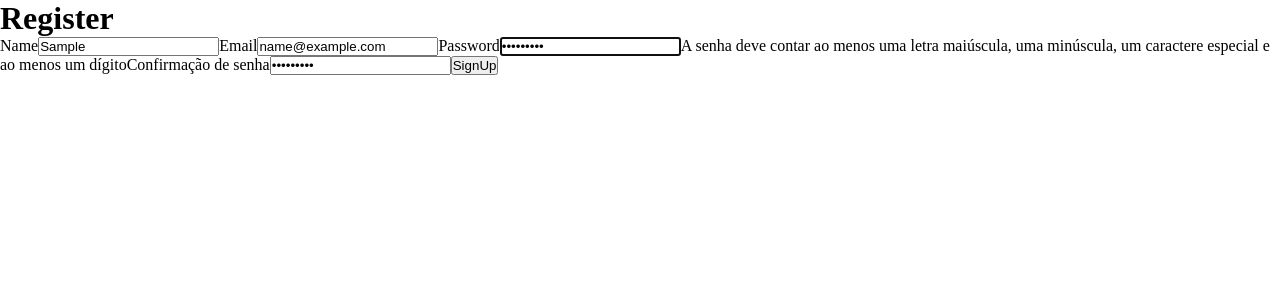
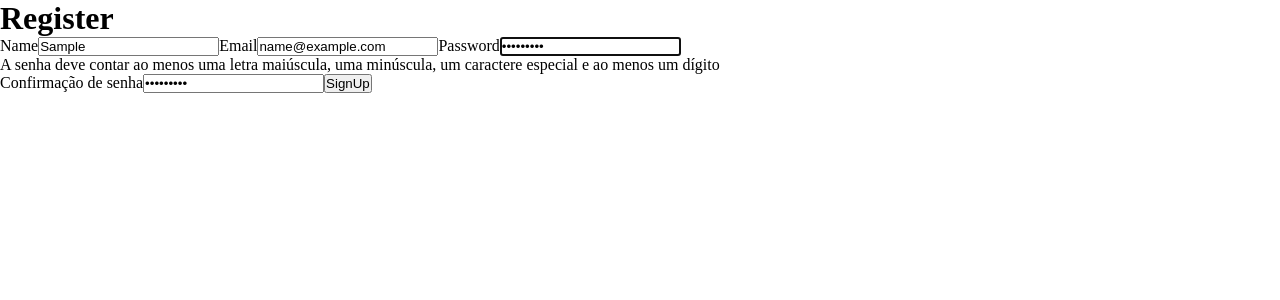
Before and after one commit to nicole-malaquias/kindnes, a React (Create React App) app: page /register in a window 1280 px wide. Both pictures are taken after typing "Sample", "name@example.com", "Sample123", "Sample123" into the empty fields and a click on the button "SignUp". Shown: the top 300 px of the page. Built offline with nearby package versions, Linux system fonts and the light colour scheme.

Commit message:
refact: unecessary import of useState removed

```diff
--- a/src/components/FormRegister/index.js
+++ b/src/components/FormRegister/index.js
@@ -3,7 +3,6 @@ import { useForm } from "react-hook-form";
 import { yupResolver } from "@hookform/resolvers/yup";
 import api from "../../services";
 import { useHistory } from "react-router";
-import { useState } from "react";
 import { toastErrorRegister, toastSuccessRegister } from "../../utils";
 const FormRegister = () => {
   const history = useHistory();
@@ -52,15 +51,15 @@ const FormRegister = () => {
       <form onSubmit={handleSubmit(handleForm)}>
         <label htmlFor="username">Name</label>
         <input type="text" id="username" {...register("username")} />
-        {errors.username?.message && <span>{errors.username.message}</span>}
+        {errors.username?.message && <p>{errors.username.message}</p>}
 
         <label htmlFor="email">Email</label>
         <input type="email" id="email" {...register("email")} />
-        {errors.email?.message && <span>{errors.email.message}</span>}
+        {errors.email?.message && <p>{errors.email.message}</p>}
 
         <label htmlFor="password">Password</label>
         <input type="password" id="password" {...register("password")} />
-        {errors.password?.message && <span>{errors.password.message}</span>}
+        {errors.password?.message && <p>{errors.password.message}</p>}
 
         <label htmlFor="passwordConfirm">Confirmação de senha</label>
         <input
@@ -69,7 +68,7 @@ const FormRegister = () => {
           {...register("passwordConfirm")}
         />
         {errors.passwordConfirm?.message && (
-          <span>{errors.passwordConfirm.message}</span>
+          <p>{errors.passwordConfirm.message}</p>
         )}
 
         <button type="submit">SignUp</button>
```
